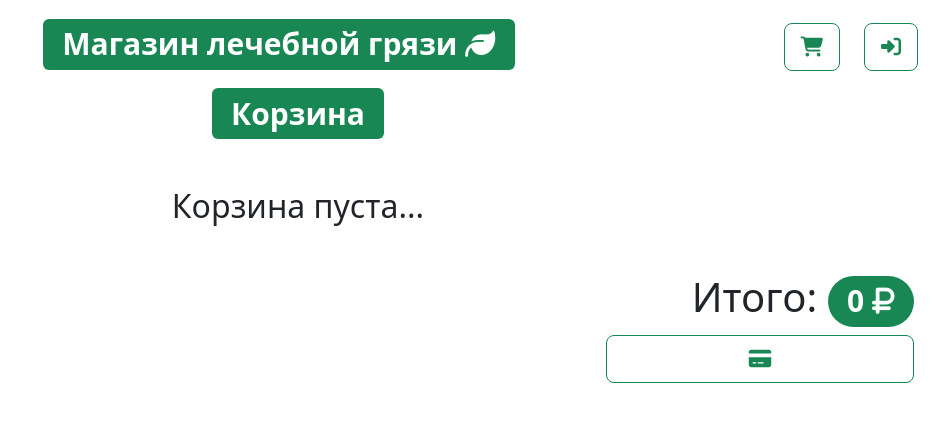
After one commit to AnikinVladislav/shop, a Django app: page /show_cart in a window 1280 px wide. The commit adds this page. Shown: the top 422 px of the page, without its empty margins (342-1280 px from the left). Run offline with Django 4.2, Linux system fonts and the light colour scheme; a user stored in the database is signed in; data comes from the database, SQL or seed files in the repository; both versions use the stored data as it was after the commit; some libraries are stand-ins or nearby versions.

Commit message:
finish with card

```diff
--- /dev/null
+++ b/therapeuticMud/shop/templates/shop/cart.html
@@ -0,0 +1,32 @@
+{% extends 'shop/layout.html' %}
+
+{% block title %}Корзина{% endblock %}
+
+{% block content %}
+    <div class="container text-center"><h1><span class="badge text-bg-success">Корзина</span></h1></div>
+    <div class="container-fluid">
+        {% if products %}
+            <ul class="list-group">
+                {% for product in products %}
+                <li class="list-group-item list-group-item-info d-flex">
+                    <div class="col align-self-center">{{product.product_id__name}}</div>
+                    <div class="col align-self-center">Количество: {{product.quantify}} шт.</div>
+                    <div class="col align-self-center">Итого: <span class="badge bg-success rounded-pill">{{ product.calculated_value }} <i class="fa-solid fa-ruble-sign"></i></span></div>
+
+                    <a href="{% url 'add_to_cart_plus' product.product_id %}" class="align-self-center m-2"><button type="button" class="btn btn-outline-success btn-lg"><i class="fa-solid fa-plus"></i></button></a>
+                    {% if product.quantify != 1 %}
+                        <a href="{% url 'remove_to_cart_minus' product.product_id %}" class="align-self-center m-2"><button type="button" class="btn btn-outline-warning btn-lg"><i class="fa-solid fa-minus"></i></button></a>
+                    {% endif %}
+                    <a href="{% url 'remove_from_cart' product.id %}" class="align-self-center m-2"><button type="button" class="btn btn-outline-danger btn-lg"><i class="fa-solid fa-trash-can"></i></button></a>
+                </li>
+                {% endfor %}
+            </ul>
+        {% else %}
+            <div class="container text-center mt-5 mb-5"><h2>Корзина пуста...</h1></div>
+        {% endif %}
+    </div>
+<div class="container-fluid text-end mt-2">
+    <h1>Итого: <span class="badge bg-success rounded-pill">{{ total }} <i class="fa-solid fa-ruble-sign"></i></span></h1>
+    <a href="#" class="align-self-center"><button type="button" class="btn btn-outline-success btn-lg w-25"><i class="fa-solid fa-credit-card"></i></button></a>
+</div>
+{% endblock %}
--- a/therapeuticMud/shop/templates/shop/decription_prod.html
+++ b/therapeuticMud/shop/templates/shop/decription_prod.html
@@ -13,10 +13,9 @@
                 <p class="fst-italic">{{myproduct.description}}</p>
                 <div class="row">
                     <div class="col"><h4><span class="badge text-bg-warning w-100">Осталось: {{myproduct.quantify}} шт.</span></h1></div>
-                    <div class="col"><a href="#"><button class="btn btn-outline-success w-50" type="button"><i class="fa-solid fa-basket-shopping"></i></button></a></div>
+                    <div class="col"><a href="{% url 'add_to_cart' myproduct.id %}"><button class="btn btn-outline-success w-50" type="button"><i class="fa-solid fa-basket-shopping"></i></button></a></div>
                 </div>
             </div>
         </div>
     </div>
-
 {% endblock %}
--- a/therapeuticMud/shop/templates/shop/layout.html
+++ b/therapeuticMud/shop/templates/shop/layout.html
@@ -15,7 +15,7 @@
         <div class="container-fluid">
             <div class="flex-fill text-center ms-5 ps-5"><a href="{% url 'home' %}"><h1><span class="badge text-bg-success">Магазин лечебной грязи <i class="fa-solid fa-leaf"></i></span></h1></a></div>
             <div class="row align-items-center">
-                <div class="col"><a href="#"><button class="btn btn-outline-success btn-lg" type="button"><i class="fa-solid fa-cart-shopping"></i></button></a></div>
+                <div class="col"><a href="{% url 'show_cart' %}"><button class="btn btn-outline-success btn-lg" type="button"><i class="fa-solid fa-cart-shopping"></i></button></a></div>
                 {% if user.is_authenticated %}
                     <div class="col"><a href="{% url 'logout' %}"><button class="btn btn-outline-success btn-lg" type="button"><i class="fa-solid fa-right-to-bracket"></i></button></a></div>
                 {% else %}
@@ -26,7 +26,7 @@
     </nav>
     {% if messages %}
         {% for message in messages %}
-            <div class="alert alert-warning alert-dismissible">
+            <div class="alert alert-primary alert-dismissible">
                 <button type="button" class="btn-close" data-bs-dismiss="alert"></button>
                 <strong><i class="fa-solid fa-triangle-exclamation"></i></strong> {{ message }}
             </div>
--- a/therapeuticMud/shop/urls.py
+++ b/therapeuticMud/shop/urls.py
@@ -3,5 +3,10 @@ from . import views
 
 urlpatterns = [
     path('', views.index, name='home'),
-    path('/<int:id>', views.show, name='show')
+    path('<int:id>', views.show, name='show'),
+    path('add_to_cart/<int:product_id>', views.add_to_cart, name='add_to_cart'),
+    path('show_cart', views.show_cart, name='show_cart'),
+    path('remove_from_cart/<int:product_in_cart_id>', views.remove_from_cart, name='remove_from_cart'),
+    path('add_to_cart_plus/<int:product_id>', views.add_to_cart_plus, name='add_to_cart_plus'),
+    path('remove_to_cart_minus/<int:product_id>', views.remove_to_cart_minus, name='remove_to_cart_minus'),
 ]
--- a/therapeuticMud/shop/views.py
+++ b/therapeuticMud/shop/views.py
@@ -1,38 +1,93 @@
 from django.shortcuts import render, redirect
+from django.contrib.auth.models import User
+from django.contrib import messages
+from django.db.models import Q
 from .models import *
 
-def index(requset):
+def index(request):
     prod = Product.objects.all().values()
     context = {
         'products': prod
     }
-    return render(requset, 'shop/index.html', context)
+    return render(request, 'shop/index.html', context)
 
 
-def show(requset, id):
-    print(id)
+def show(request, id):
     prod = Product.objects.get(id = id)
-    print(prod)
     context = {
         'myproduct': prod
     }
-    return render(requset, 'shop/decription_prod.html', context)
+    return render(request, 'shop/decription_prod.html', context)
 
 
-def add_to_cart(request, product_id, quantify):
+def add_to_cart(request, product_id):
     if request.user.is_authenticated:
-        product_in_cart = ProductInCart(user_id=request.user.id, product_id=product_id, quantify=quantify)
-        product_in_cart.save()
+        myuser = User.objects.get(id=request.user.id)
+        myproduct =Product.objects.get(id=product_id)
+        product_in_cart_obj = ProductInCart.objects.filter(Q(user_id=request.user.id) & Q(product_id=product_id)).values()
+        if product_in_cart_obj:
+            temp = product_in_cart_obj[0]['quantify'] + 1
+            ProductInCart.objects.filter(Q(user_id=request.user.id) & Q(product_id=product_id)).update(quantify = temp)
+        else:
+            product_in_cart = ProductInCart(user_id=myuser, product_id=myproduct, quantify=1)
+            product_in_cart.save()
+        messages.success(request, (f"Товар: {myproduct.name} добавлен в корзину"))
+        return redirect('home')
+    else:
+        return redirect('login')
 
-        # Redirect to a success page or display a message
-        return redirect('success_page')
+
+def add_to_cart_plus(request, product_id):
+    if request.user.is_authenticated:
+        myuser = User.objects.get(id=request.user.id)
+        myproduct =Product.objects.get(id=product_id)
+        product_in_cart_obj = ProductInCart.objects.filter(Q(user_id=request.user.id) & Q(product_id=product_id)).values()
+        if product_in_cart_obj:
+            temp = product_in_cart_obj[0]['quantify'] + 1
+            ProductInCart.objects.filter(Q(user_id=request.user.id) & Q(product_id=product_id)).update(quantify = temp)
+        else:
+            product_in_cart = ProductInCart(user_id=myuser, product_id=myproduct, quantify=1)
+            product_in_cart.save()
+        return redirect('show_cart')
     else:
-        return redirect('login_page')
+        return redirect('login')
+
+
+def remove_to_cart_minus(request, product_id):
+    if request.user.is_authenticated:
+        myuser = User.objects.get(id=request.user.id)
+        myproduct =Product.objects.get(id=product_id)
+        product_in_cart_obj = ProductInCart.objects.filter(Q(user_id=request.user.id) & Q(product_id=product_id)).values()
+        if product_in_cart_obj:
+            temp = product_in_cart_obj[0]['quantify'] - 1
+            ProductInCart.objects.filter(Q(user_id=request.user.id) & Q(product_id=product_id)).update(quantify = temp)
+        else:
+            product_in_cart = ProductInCart(user_id=myuser, product_id=myproduct, quantify=1)
+            product_in_cart.save()
+        return redirect('show_cart')
+    else:
+        return redirect('login')
+
+
+def show_cart(request):
+    total = 0
+    if request.user.is_authenticated:
+        myuser = User.objects.get(id=request.user.id)
+        product_in_cart_obj = ProductInCart.objects.filter(user_id=request.user.id).values('id','product_id','product_id__name', 'product_id__price', 'quantify')
+        for prod in product_in_cart_obj:
+            prod['calculated_value'] = prod['quantify'] * prod['product_id__price']
+            total += (prod['quantify'] * prod['product_id__price'])
+        context = {
+            'products': product_in_cart_obj,
+            'total': total
+        }
+        return render(request, 'shop/cart.html', context)
+    else:
+        return redirect('login')
 
 
 def remove_from_cart(request, product_in_cart_id):
+    print(product_in_cart_id)
     product_in_cart = ProductInCart.objects.get(id=product_in_cart_id)
     product_in_cart.delete()
-
-    #show_cart()
-    # return render(request, 'cart.html', )
+    return redirect('show_cart')
```
Also changed, not shown: therapeuticMud/shop/templates/shop/index.html (+2 -7 lines), therapeuticMud/db.sqlite3.
